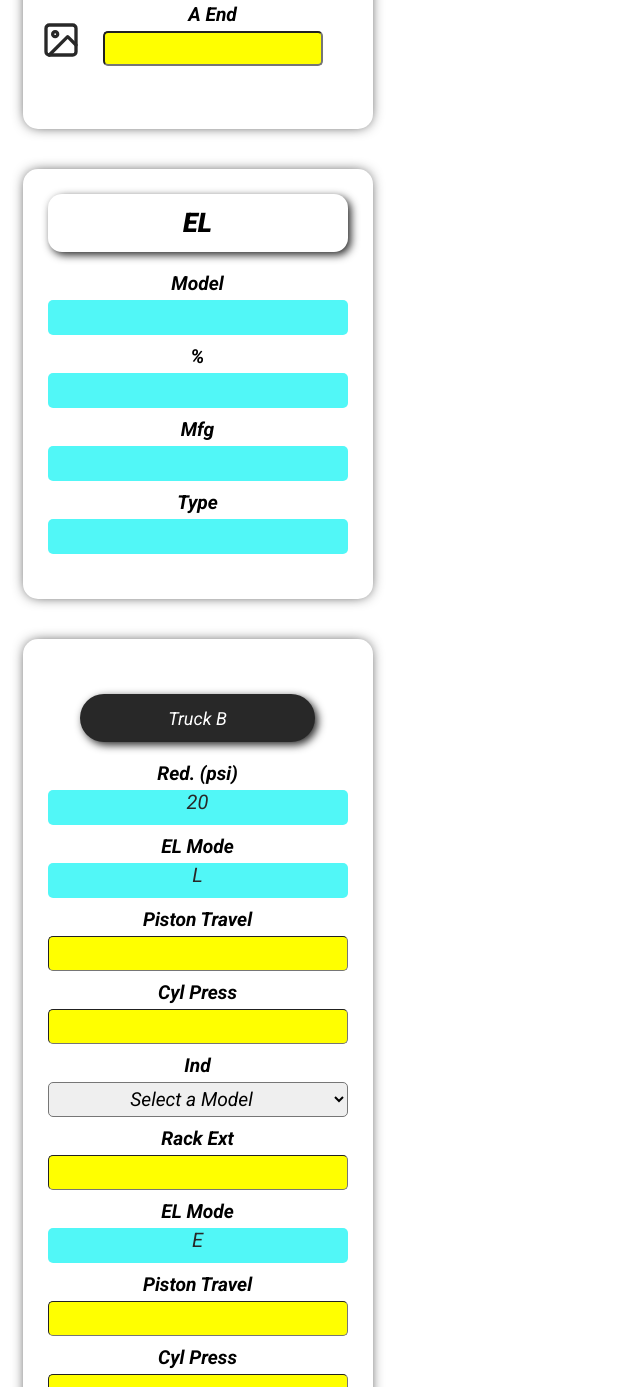
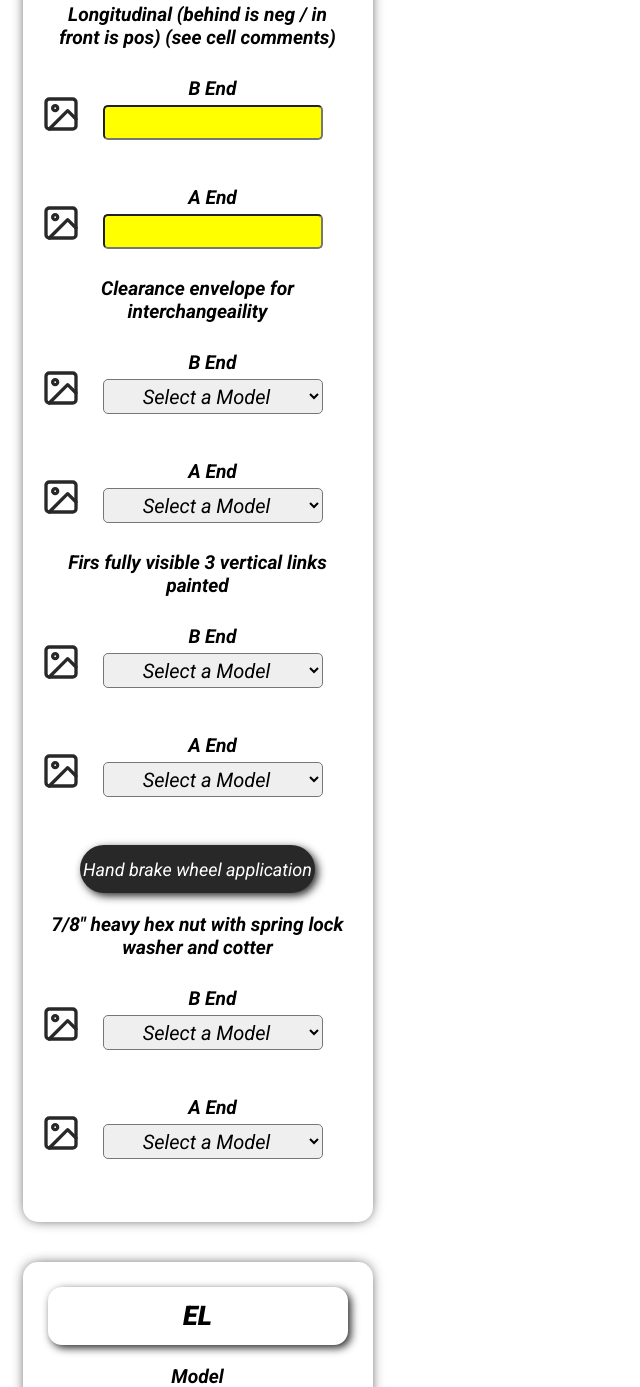
Before and after one commit to Vickmagar/Sample_Car, a plain HTML site: page mu_hand_brake/mu_hand_brake.html in a window 1280 px wide. Shown: the part 8667-10054 px from the top of the page, without its empty margins (0-640 px from the left). Drawn offline with nearby package versions, Linux system fonts and the light colour scheme.

Commit message:
commit 14

```diff
--- a/mu_hand_brake/mu_hand_brake.html
+++ b/mu_hand_brake/mu_hand_brake.html
@@ -646,17 +646,11 @@
                 <img class="img_btn3 img_bt" id="myImage" src="images/img1.JPG" style="display: none;" />
             </article>
            <!-- .......................................................... -->
-           <div class="text1">
-            <label for="">Bell crank / sheave wheel location</label>
+
+         <div class="title2">
+                    <h1>Bell crank / shave wheel location</h1>
         </div>
-        <div class="text1">
-            <label for="">B End</label>
-            <label class="label_mfg" id=></label>
-        </div>
-        <div class="text1">
-            <label for="">A End</label>
-            <label class="label_mfg" id=></label>
-        </div>
+
         <br>
 
         <!-- ...........................SECTION SIMPLE............................... -->
@@ -679,6 +673,114 @@
             </div>
             <img class="img_btn5 img_bt" id="myImage" src="images/img1.JPG" style="display: none;" />
         </article>
+         <!-- ...........................SECTION SIMPLE............................... -->
+        <div class="text1">
+            <label for="">Longitudinal (behind is neg / in front is pos) (see cell comments)</label>
+        </div>
+        <article class="btn_img">
+            <img class="formulario__btn6 form__bt"src="./images/img_1G.svg" alt="">
+            <div class="text1">
+                <label for="">B End</label>
+                <input class="input2" type="text" id="" name="" required>
+            </div>
+            <img class="img_btn6 img_bt" id="myImage" src="images/img1.JPG" style="display: none;" />
+        </article>
+        <article class="btn_img">
+            <img class="formulario__btn7 form__bt"src="./images/img_1G.svg" alt="">
+            <div class="text1">
+                <label for="">A End</label>
+                <input class="input2" type="text" id="" name="" required>
+            </div>
+            <img class="img_btn7 img_bt" id="myImage" src="images/img1.JPG" style="display: none;" />
+        </article>
+
+        <!-- ...........................SECTION............................... -->
+                <div class="text1">
+                    <label for="">Clearance envelope for interchangeaility</label>
+                </div>
+                <article class="btn_img">
+                    <img class="formulario__btn8 form__bt" src="./images/img_1G.svg" alt="">
+                    <div class="text1">
+                        <label for="">B End</label>
+                        <select class="input2 " id="" name="">
+                            <option value="">Select a Model</option>
+                            <option value="">Selecciona una opción</option>
+                        </select>
+                    </div>
+                    <img class="img_btn8 img_bt" id="myImage" src="images/img1.JPG" style="display: none;" />
+                </article>
+                <article class="btn_img">
+                    <img class="formulario__btn9 form__bt" src="./images/img_1G.svg" alt="">
+                    <div class="text1">
+                        <label for="">A End</label>
+                        <select class="input2 " id="" name="">
+                            <option value="">Select a Model</option>
+                            <option value="">Selecciona una opción</option>
+                        </select>
+                    </div>
+                    <img class="img_btn9 img_bt" id="myImage" src="images/img1.JPG" style="display: none;" />
+                </article>
+               <!-- .......................................................... -->
+
+                <!-- ...........................SECTION............................... -->
+                <div class="text1">
+                    <label for="">Firs fully visible 3 vertical links painted</label>
+                </div>
+                <article class="btn_img">
+                    <img class="formulario__btn10 form__bt" src="./images/img_1G.svg" alt="">
+                    <div class="text1">
+                        <label for="">B End</label>
+                        <select class="input2 " id="" name="">
+                            <option value="">Select a Model</option>
+                            <option value="">Selecciona una opción</option>
+                        </select>
+                    </div>
+                    <img class="img_btn10 img_bt" id="myImage" src="images/img1.JPG" style="display: none;" />
+                </article>
+                <article class="btn_img">
+                    <img class="formulario__btn11 form__bt" src="./images/img_1G.svg" alt="">
+                    <div class="text1">
+                        <label for="">A End</label>
+                        <select class="input2 " id="" name="">
+                            <option value="">Select a Model</option>
+                            <option value="">Selecciona una opción</option>
+                        </select>
+                    </div>
+                    <img class="img_btn11 img_bt" id="myImage" src="images/img1.JPG" style="display: none;" />
+                </article>
+               <!-- .......................................................... -->
+                <div class="title2">
+                    <h1>Hand brake wheel application</h1>
+                </div>
+                  <!-- ...........................SECTION............................... -->
+                <div class="text1">
+                    <label for="">7/8&quot; heavy hex nut with spring lock washer and cotter</label>
+                </div>
+                <article class="btn_img">
+                    <img class="formulario__btn10 form__bt" src="./images/img_1G.svg" alt="">
+                    <div class="text1">
+                        <label for="">B End</label>
+                        <select class="input2 " id="" name="">
+                            <option value="">Select a Model</option>
+                            <option value="">Selecciona una opción</option>
+                        </select>
+                    </div>
+                    <img class="img_btn10 img_bt" id="myImage" src="images/img1.JPG" style="display: none;" />
+                </article>
+                <article class="btn_img">
+                    <img class="formulario__btn11 form__bt" src="./images/img_1G.svg" alt="">
+                    <div class="text1">
+                        <label for="">A End</label>
+                        <select class="input2 " id="" name="">
+                            <option value="">Select a Model</option>
+                            <option value="">Selecciona una opción</option>
+                        </select>
+                    </div>
+                    <img class="img_btn11 img_bt" id="myImage" src="images/img1.JPG" style="display: none;" />
+                </article>
+               <!-- .......................................................... -->
+
+
 
         </article>
 
```
